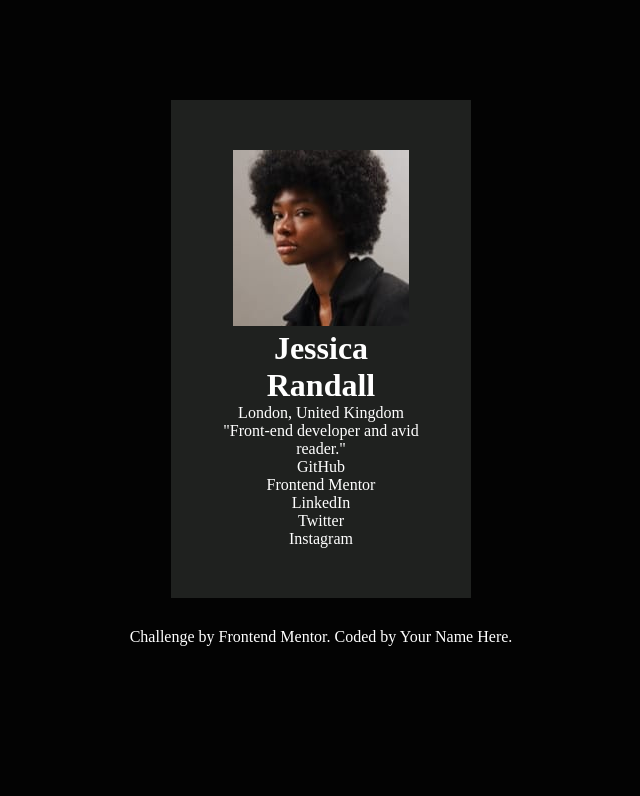
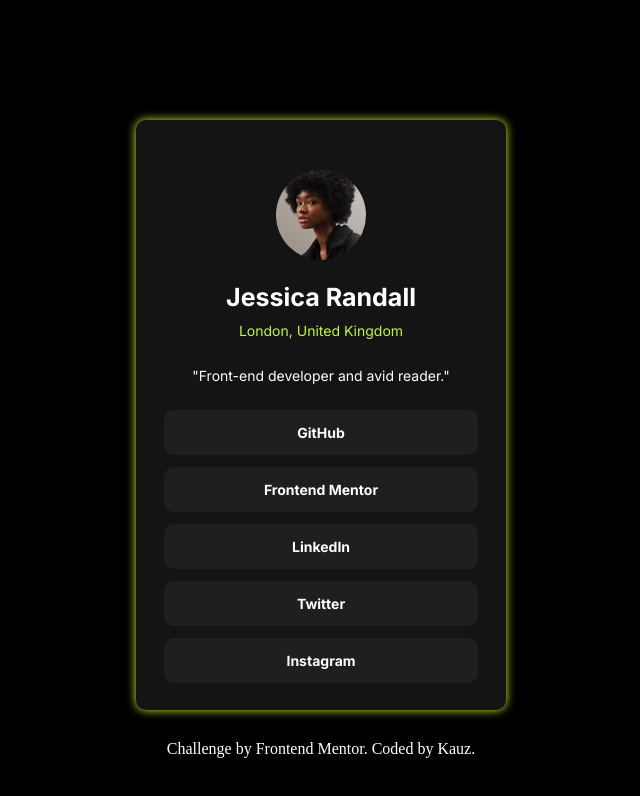
Before and after one commit to Kauzz/projeto01, a plain HTML site: page index.html in a window 1280 px wide. Shown: the whole page, without its empty margins (319-959 px from the left). Drawn offline with Linux system fonts and the light colour scheme.

Commit message:
finalizado

```diff
--- a/index.html
+++ b/index.html
@@ -8,6 +8,7 @@
   <link rel="icon" type="image/png" sizes="32x32" href="./assets/images/favicon-32x32.png">
   <link rel="stylesheet" href="./src/css/reset.css">
   <link rel="stylesheet" href="./src/css/estilo.css">
+  <link rel="stylesheet" href="./src/css/responsivo.css">
 
 
 </head>
@@ -26,18 +27,28 @@
 
       <div class="redes">
          <ul class="plataformas">
-          <li>GitHub</li>
-          <li>Frontend Mentor</li>
-          <li>LinkedIn</li>
-          <li>Twitter</li>
-          <li>Instagram</li>
+          <a href="#">
+            <li>GitHub</li>
+          </a>
+          <a href="#">
+            <li>Frontend Mentor</li>
+          </a>
+          <a href="#">
+            <li>LinkedIn</li>
+          </a>
+          <a href="#">
+            <li>Twitter</li>
+          </a>
+          <a href="#">
+            <li>Instagram</li>
+          </a>
          </ul>
       </div>
     </div>
 
   <div class="attribution">
     Challenge by <a href="https://www.frontendmentor.io?ref=challenge" target="_blank">Frontend Mentor</a>.
-    Coded by <a href="#">Your Name Here</a>.
+    Coded by <a href="https://github.com/Kauzz" target="_blank">Kauz</a>.
   </div>
 </body>
 </html>
--- a/src/css/estilo.css
+++ b/src/css/estilo.css
@@ -1,8 +1,14 @@
+
+@import url('https://fonts.googleapis.com/css2?family=Inter:wght@400;600;700&display=swap');
+
+
+
 body {
-    background-color: rgb(3, 3, 3);
+    background-color: black;
     color: white;
     text-align: center;
-    margin: 100px;
+    margin-top: 120px;
+    margin-bottom: 120px;
     display: flex;
     align-items: center;
     flex-direction: column;
@@ -11,9 +17,68 @@ body {
 
 .estrutura {
     display: flex;
-    background-color: rgb(31, 33, 31);
+    background-color: hsl(0, 0%, 8%);
     padding: 50px;
-    width: 300px;
+    width: 370px;
+    height: 590px;
     flex-direction: column;
     align-items: center;
+    border-radius: 10px;
+    box-shadow: 0px 0px 10px hsl(75, 94%, 57%);
 }
+
+.jessica img {
+    border-radius: 100px;
+    width: 90px;
+}
+
+.apresentacao {
+    display: flex;
+    flex-direction: column;
+    gap: 10px;
+}
+
+.apresentacao .nome {
+    font-family: 'Inter', sans-serif;
+    font-size: 25px;
+    margin-top: 18px;
+}
+
+.apresentacao .endereco {
+    font-family: 'Inter', sans-serif;
+    color: hsl(75, 94%, 57%);
+    font-size: 14px;
+}
+
+.apresentacao .profissao {
+    font-family: 'Inter', sans-serif;
+    font-size: 14px;
+    margin-top: 18px;
+    margin-bottom: 18px;
+}
+
+.redes {
+    display: flex;
+    margin-top: 8px;
+}
+
+.redes .plataformas {
+    display: flex;
+    flex-direction: column;
+    gap: 12px;
+    font-family: 'Inter', sans-serif;
+    font-weight: bold;
+    font-size: 14px;
+    white-space: nowrap;
+}
+
+.redes .plataformas li {
+    background-color: hsl(0, 0%, 12%);
+    padding: 14px 100px;
+    border-radius: 10px;
+}
+
+.redes .plataformas li:hover {
+    background-color: hsl(75, 94%, 57%);
+    color: black;
+}
--- /dev/null
+++ b/src/css/responsivo.css
@@ -0,0 +1,41 @@
+@media (max-width: 380px){
+    body {
+        width: 90%;
+        margin: auto;
+    }
+
+    .estrutura {
+        width: 360px;
+    }
+}
+
+@media (max-width: 360px){
+    body {
+        width: 90%;
+        margin: auto;
+    }
+
+    .estrutura {
+        width: 350px;
+    }
+}
+
+@media (max-width: 290px){
+    body {
+        margin: auto;
+        width: 90%;
+    }
+
+    .estrutura {
+        width: 280px;
+        height: 630px;
+    }
+
+    .redes .plataformas {
+        gap: 10px;
+    }
+
+    .redes .plataformas li{
+        padding: 14px 60px;
+    }
+}
```
